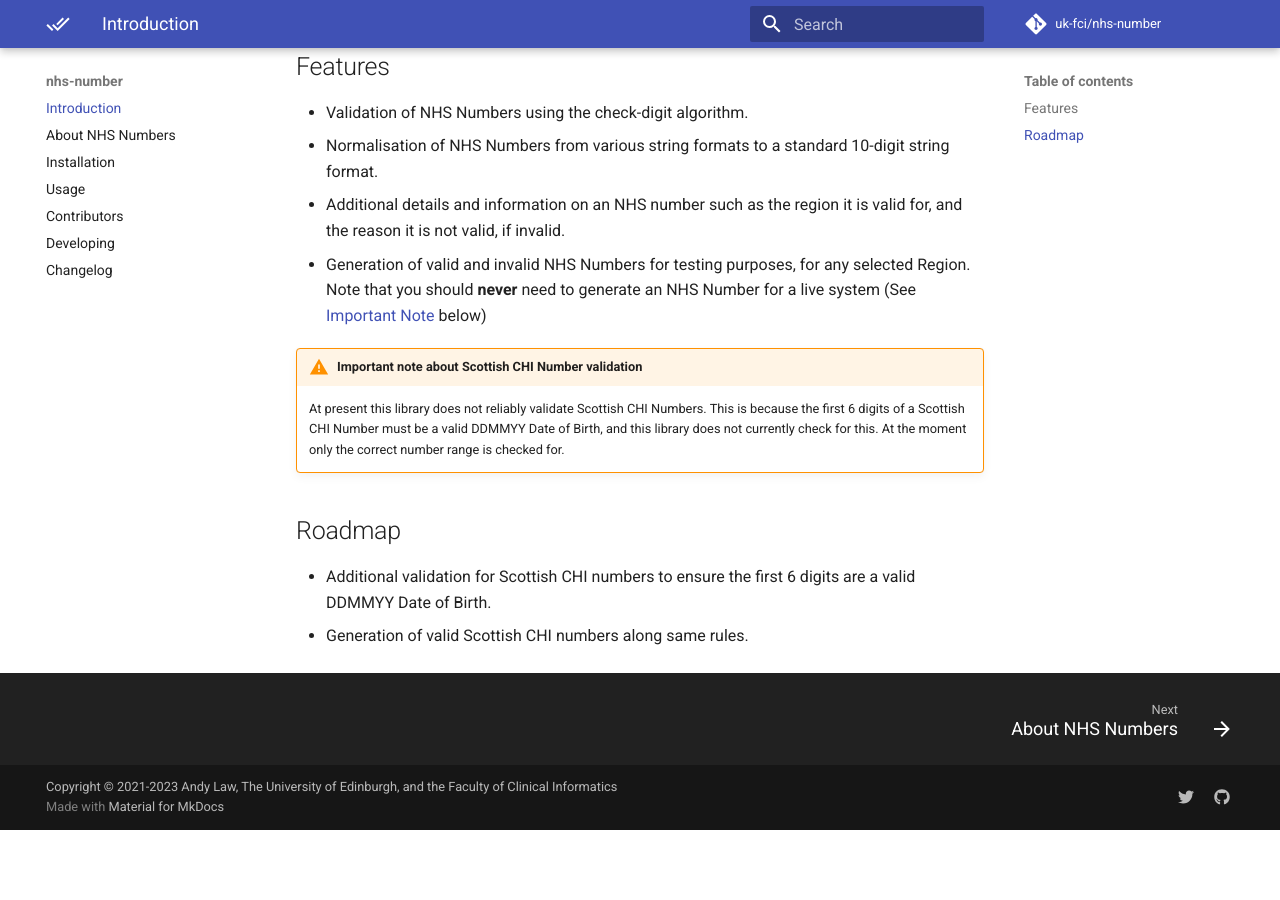
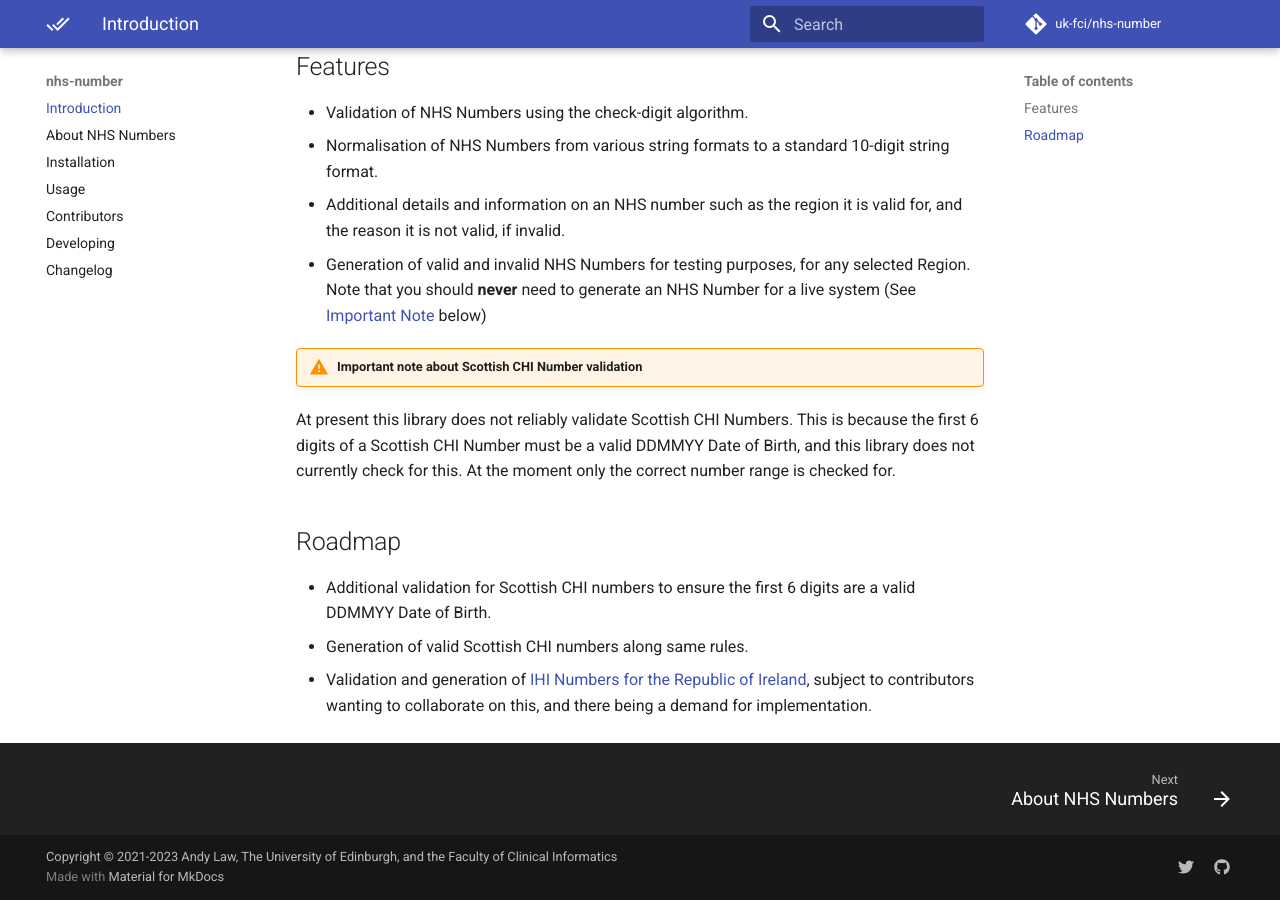
Before and after one commit to uk-fci/nhs-number, an MkDocs documentation site: the page built from docs/index.md, in a window 1280 px wide and 900 px high, scrolled down 591 px. Built offline with MkDocs 1.6.1 and Material for MkDocs 9.7.7, drawn with Linux system fonts in a browser that asks for light colours; comment, search, counter and statistics services are not loaded; before the commit the page ends 1421 px from its top, so only the background shows below that.

````diff
--- a/docs/index.md
+++ b/docs/index.md
@@ -1,5 +1,3 @@
-
-
 # nhs-number
 
 ```python
@@ -17,14 +15,17 @@ This package is a collaboration between a number of individuals, groups and team
 While validating an NHS Number is not particularly difficult to achieve in code, it seems wasteful for developers to have to implement their own solutions, and it is likely that many developers will not be aware of the various rules and nuances of NHS/CHI/H&C Numbers across the UK Nations. This package aims to provide a single, well-maintained, and well-documented solution for all developers to use.
 
 ## Features
-* Validation of NHS Numbers using the check-digit algorithm.
-* Normalisation of NHS Numbers from various string formats to a standard 10-digit string format.
-* Additional details and information on an NHS number such as the region it is valid for, and the reason it is not valid, if invalid.
-* Generation of valid and invalid NHS Numbers for testing purposes, for any selected Region. Note that you should **never** need to generate an NHS Number for a live system (See [Important Note](#important-note) below)
+
+- Validation of NHS Numbers using the check-digit algorithm.
+- Normalisation of NHS Numbers from various string formats to a standard 10-digit string format.
+- Additional details and information on an NHS number such as the region it is valid for, and the reason it is not valid, if invalid.
+- Generation of valid and invalid NHS Numbers for testing purposes, for any selected Region. Note that you should **never** need to generate an NHS Number for a live system (See [Important Note](#important-note) below)
 
 !!! warning "Important note about Scottish CHI Number validation"
-    At present this library does not reliably validate Scottish CHI Numbers. This is because the first 6 digits of a Scottish CHI Number must be a valid DDMMYY Date of Birth, and this library does not currently check for this. At the moment only the correct number range is checked for.
+At present this library does not reliably validate Scottish CHI Numbers. This is because the first 6 digits of a Scottish CHI Number must be a valid DDMMYY Date of Birth, and this library does not currently check for this. At the moment only the correct number range is checked for.
 
 ## Roadmap
-* Additional validation for Scottish CHI numbers to ensure the first 6 digits are a valid DDMMYY Date of Birth.
-* Generation of valid Scottish CHI numbers along same rules.
+
+- Additional validation for Scottish CHI numbers to ensure the first 6 digits are a valid DDMMYY Date of Birth.
+- Generation of valid Scottish CHI numbers along same rules.
+- Validation and generation of [IHI Numbers for the Republic of Ireland](ihi-ireland.md), subject to contributors wanting to collaborate on this, and there being a demand for implementation.
````
Also changed, not shown: docs/changelog.md (+19 -1 lines), docs/developing.md (added, +76 -0 lines), docs/ihi-ireland.md (+4 -4 lines), docs/nhs-numbers.md (+1 -1 lines), docs/usage.md (+1 -1 lines).
